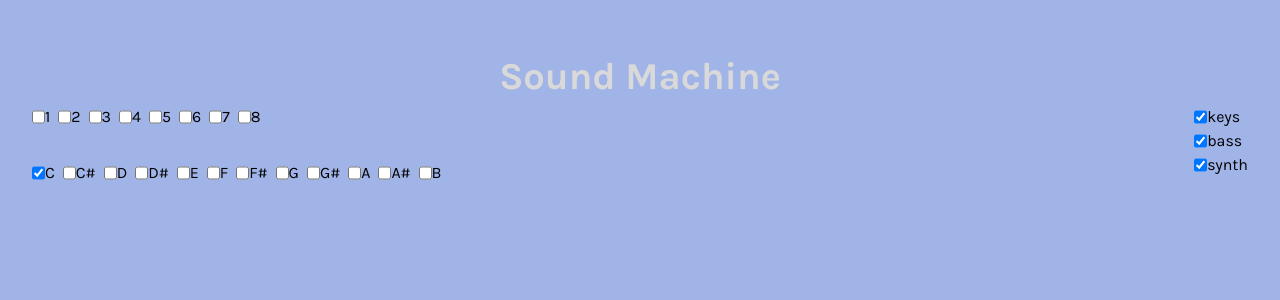
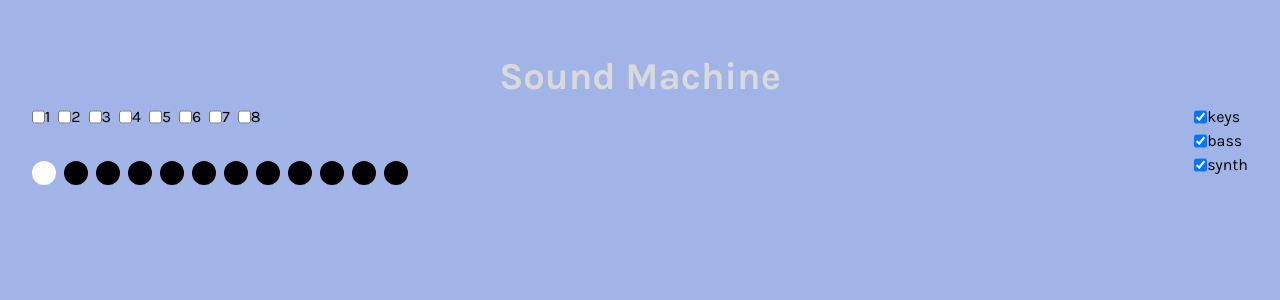
Before and after one commit to bvinicius/pomodore-app, a Vue app: page / in a window 1280 px wide. Shown: the top 300 px of the page. Built offline with nearby package versions, Linux system fonts and the light colour scheme; a web font is replaced by a local one.

Commit message:
Creates component for CircleToggleButton

```diff
--- a/src/primary/components/TonalCenterSelector.vue
+++ b/src/primary/components/TonalCenterSelector.vue
@@ -1,23 +1,19 @@
 <template>
     <div class="flex gap-2">
-        <div
+        <CircleToggleButton
             v-for="key in allKeys"
             :key="key"
-            class="flex"
-        >
-            <input
-                type="checkbox"
-                :checked="notesStore.tonalCenter === key"
-                @change="notesStore.tonalCenter = key"
-            />
-            <span>{{ key }}</span>
-        </div>
+            :label="key"
+            :checked="notesStore.tonalCenter === key"
+            @select="notesStore.tonalCenter = key"
+        />
     </div>
 </template>
 
 <script setup lang="ts">
 import { allKeys } from '@/secondary/utils/music-theory';
 import { useNotesStore } from '../infrastructure/store/NotesStore';
+import CircleToggleButton from './atoms/CircleToggleButton.vue';
 
 const notesStore = useNotesStore();
 
--- /dev/null
+++ b/src/primary/components/atoms/CircleToggleButton.vue
@@ -0,0 +1,17 @@
+<template>
+    <div
+        class="rounded-full w-6 h-6 cursor-pointer"
+        :class="checked ? 'bg-white' : 'bg-black'"
+        @click="emit('select')"
+    ></div>
+</template>
+
+<script setup lang="ts">
+defineProps<{
+    checked: boolean;
+}>();
+
+const emit = defineEmits<{
+    (e: 'select'): void;
+}>();
+</script>
```
